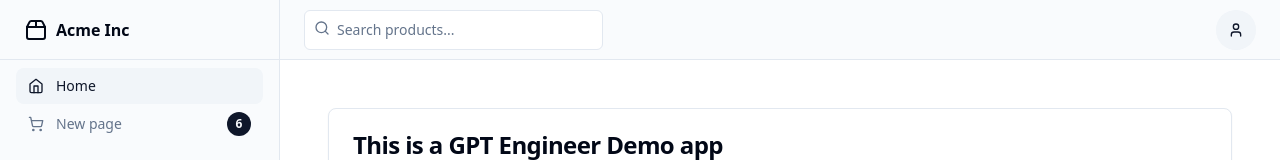
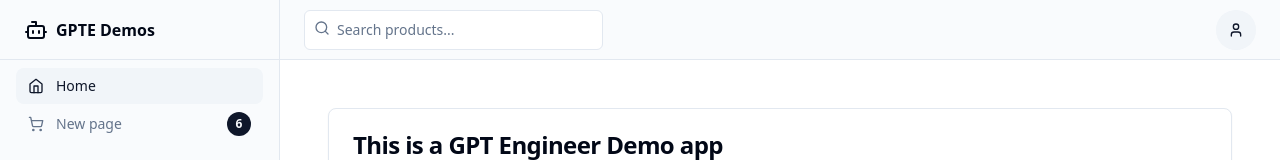
Before and after one commit to GPT-Engineer-App/app-foundation, a React (Vite) app: page / in a window 1280 px wide. Shown: the top 160 px of the page. Built offline with nearby package versions, Linux system fonts and the light colour scheme; no server answers; the database is empty.

Commit message:
Updated the navbar title to "GPTE Demos" and replaced the existing icon with a robot icon.

```diff
--- a/src/components/SharedLayout.jsx
+++ b/src/components/SharedLayout.jsx
@@ -7,6 +7,7 @@ import {
   Menu,
   Package,
   Package2,
+  Bot,
   Search,
   ShoppingCart,
   Users,
@@ -52,8 +53,8 @@ const SharedLayout = () => {
         <div className="flex h-full max-h-screen flex-col gap-2">
           <div className="flex h-14 items-center border-b px-4 lg:h-[60px] lg:px-6">
             <a href="/" className="flex items-center gap-2 font-semibold">
-              <Package2 className="h-6 w-6" />
-              <span className="">Acme Inc</span>
+              <Bot className="h-6 w-6" />
+              <span className="">GPTE Demos</span>
             </a>
           </div>
           <div className="flex-1">
@@ -98,8 +99,8 @@ const SharedLayout = () => {
                   href="#"
                   className="flex items-center gap-2 text-lg font-semibold"
                 >
-                  <Package2 className="h-6 w-6" />
-                  <span className="sr-only">Acme Inc</span>
+                  <Bot className="h-6 w-6" />
+                  <span className="sr-only">GPTE Demos</span>
                 </a>
                 <NavLink
                   to="/"
```
